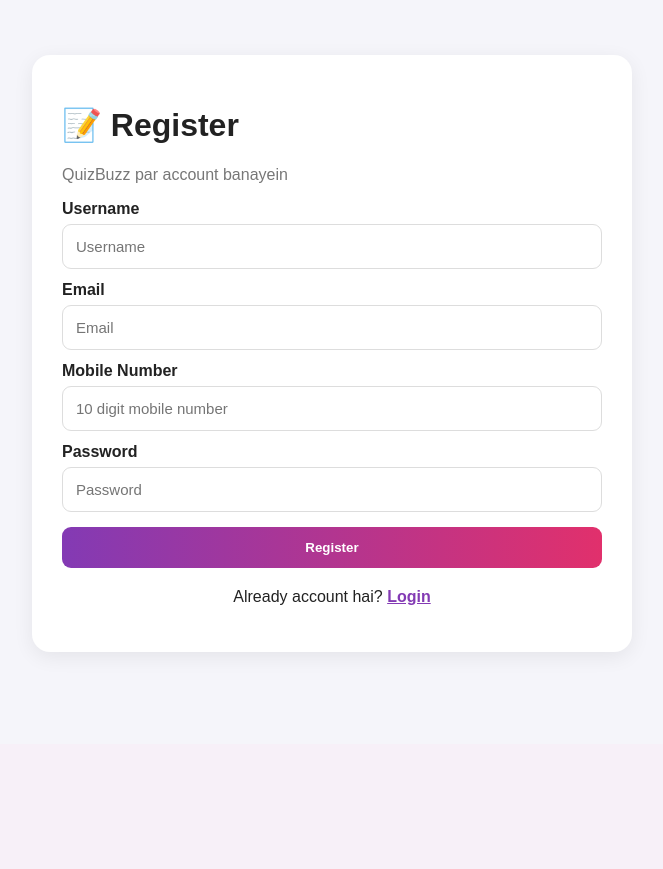
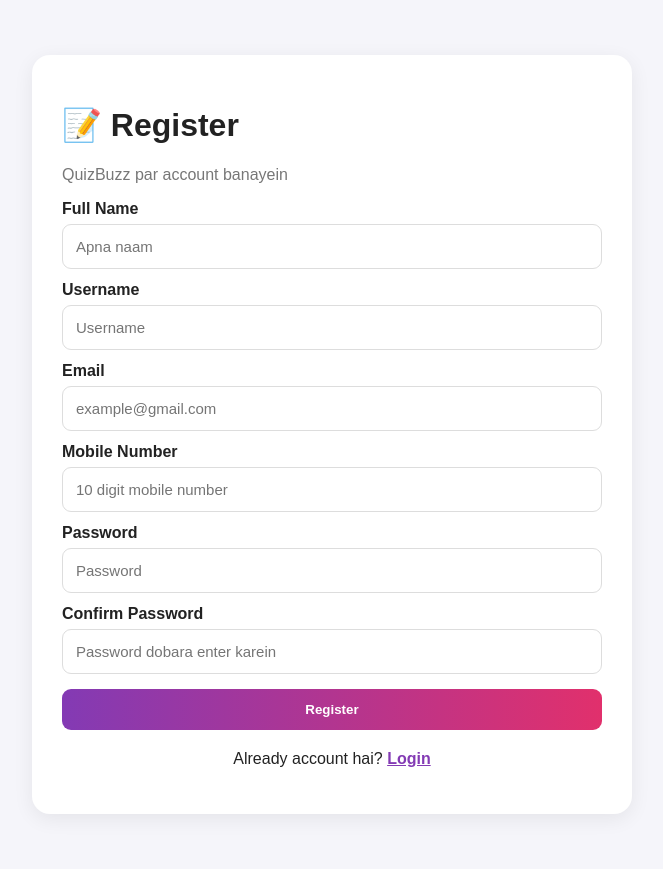
Before and after one commit to banksprince760/Quizbuzz, a Flask app: page /register in a window 1280 px wide. Shown: the part 56-925 px from the top of the page, without its empty margins (308-971 px from the left). Before the commit the page ends 710 px from the top, so only its background shows below. Run offline with Flask 3, Linux system fonts and the light colour scheme.

Commit message:
Update register.html

```diff
--- a/templates/register.html
+++ b/templates/register.html
@@ -23,6 +23,18 @@ Register - QuizBuzz
     <form method="POST">
 
         <label>
+            Full Name
+        </label>
+
+        <input
+            type="text"
+            name="name"
+            placeholder="Apna naam"
+            value="{{ name or '' }}"
+            required
+        >
+
+        <label>
             Username
         </label>
 
@@ -30,6 +42,7 @@ Register - QuizBuzz
             type="text"
             name="username"
             placeholder="Username"
+            value="{{ username or '' }}"
             required
         >
 
@@ -40,7 +53,8 @@ Register - QuizBuzz
         <input
             type="email"
             name="email"
-            placeholder="Email"
+            placeholder="example@gmail.com"
+            value="{{ email or '' }}"
             required
         >
 
@@ -52,7 +66,9 @@ Register - QuizBuzz
             type="tel"
             name="mobile"
             placeholder="10 digit mobile number"
+            value="{{ mobile or '' }}"
             maxlength="10"
+            pattern="[0-9]{10}"
             required
         >
 
@@ -64,6 +80,19 @@ Register - QuizBuzz
             type="password"
             name="password"
             placeholder="Password"
+            minlength="4"
+            required
+        >
+
+        <label>
+            Confirm Password
+        </label>
+
+        <input
+            type="password"
+            name="confirm_password"
+            placeholder="Password dobara enter karein"
+            minlength="4"
             required
         >
 
```
